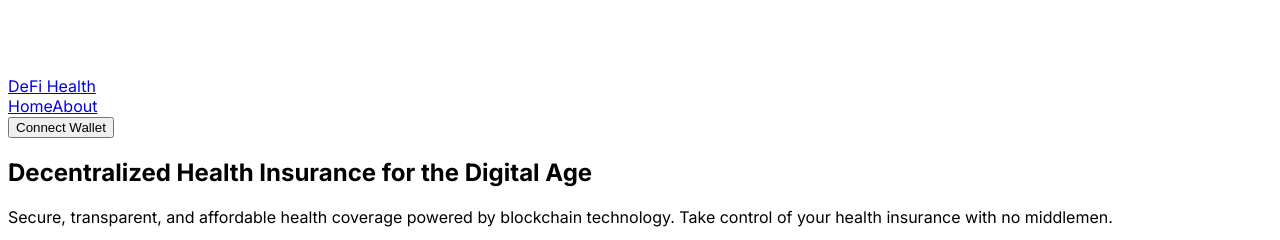
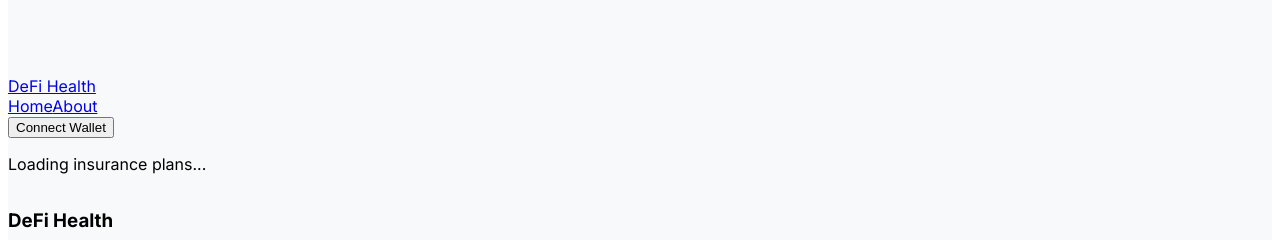
Before and after one commit to Tarunchintakunta/health_insurance_web3, a React (Vite) app in the folder frontend/: page /insurance in a window 1280 px wide. Before the commit this address led to /. Shown: the part 1200-1440 px from the top of the page. Built offline with nearby package versions, Linux system fonts and the light colour scheme; the HTML template or start-up script is replaced by a standard one.

Commit message:
refactor: remove ProtectedRoute component and simplify route handling in App

```diff
--- a/frontend/src/App.jsx
+++ b/frontend/src/App.jsx
@@ -1,3 +1,4 @@
+// src/App.jsx
 import React from 'react';
 import { BrowserRouter as Router, Routes, Route, Navigate } from 'react-router-dom';
 import { Web3Provider } from './utils/Web3Context';
@@ -13,50 +14,23 @@ import PaymentConfirmationPage from './pages/PaymentConfirmationPage';
 import DashboardPage from './pages/DashboardPage';
 import AboutPage from './pages/AboutPage';
 
-// Protected Route component
-const ProtectedRoute = ({ children }) => {
-  const isAuthenticated = localStorage.getItem('isWalletConnected') === 'true';
-
-  if (!isAuthenticated) {
-    return <Navigate to="/" replace />;
-  }
-
-  return children;
-};
-
 function App() {
   return (
     <Web3Provider>
       <Router>
-        <div className="flex flex-col min-h-screen">
+        <div style={{
+          display: 'flex',
+          flexDirection: 'column',
+          minHeight: '100vh',
+          backgroundColor: '#f8f9fa'
+        }}>
           <Header />
-          <main className="flex-grow">
+          <main style={{ flex: '1 0 auto' }}>
             <Routes>
               <Route path="/" element={<LandingPage />} />
-              <Route
-                path="/insurance"
-                element={
-                  <ProtectedRoute>
-                    <InsuranceSelectionPage />
-                  </ProtectedRoute>
-                }
-              />
-              <Route
-                path="/payment"
-                element={
-                  <ProtectedRoute>
-                    <PaymentConfirmationPage />
-                  </ProtectedRoute>
-                }
-              />
-              <Route
-                path="/dashboard"
-                element={
-                  <ProtectedRoute>
-                    <DashboardPage />
-                  </ProtectedRoute>
-                }
-              />
+              <Route path="/insurance" element={<InsuranceSelectionPage />} />
+              <Route path="/payment" element={<PaymentConfirmationPage />} />
+              <Route path="/dashboard" element={<DashboardPage />} />
               <Route path="/about" element={<AboutPage />} />
               <Route path="*" element={<Navigate to="/" replace />} />
             </Routes>
```
